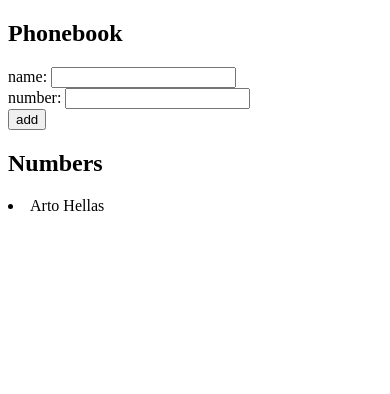
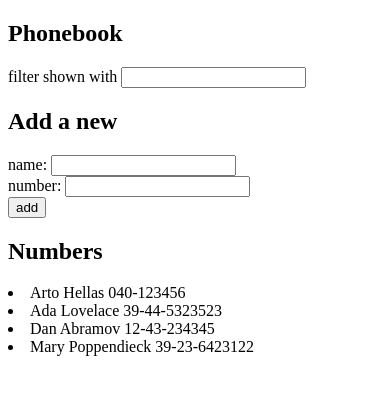
Before and after one commit to matildehomem/full-stack-open-2020, a React (Create React App) app in the folder part2/phonebook/: page / in a window 390 px wide. Shown: the top 394 px of the page. Built offline with nearby package versions, Linux system fonts and the light colour scheme.

Commit message:
phonebook step 4

```diff
--- a/part2/phonebook/src/App.js
+++ b/part2/phonebook/src/App.js
@@ -2,11 +2,21 @@
 
 const App = () => {
   const [ persons, setPersons] = useState([
-    { name: 'Arto Hellas' }
+    { name: 'Arto Hellas', number: '040-123456' },
+    { name: 'Ada Lovelace', number: '39-44-5323523' },
+    { name: 'Dan Abramov', number: '12-43-234345' },
+    { name: 'Mary Poppendieck', number: '39-23-6423122' }
   ])
   const [ newName, setNewName ] = useState('')
   const [ newNumber, setNewNumber ] = useState('')
+  const [ nameToFilter, setNameToFilter ] = useState('')
 
+  const handleNameChange = (event) => {
+    setNewName(event.target.value)
+  }
+  const handleNumberChange = (event) => {
+    setNewNumber(event.target.value)
+  }
   const handleSubmit =(e)=>{
     e.preventDefault();
 
@@ -15,8 +25,6 @@
       alert(`${newName} is already added to phonebook`)
       return
     }
-
-
     const newPerson = {
       name: newName,
       number: newNumber
@@ -26,17 +34,18 @@
     setNewName('')
     setNewNumber('')
   }
+  const handleFilter = (e) =>{
+    setNameToFilter(e.target.value)
+  }
 
-  const handleNameChange = (event) => {
-    setNewName(event.target.value)
-  }
-  const handleNumberChange = (event) => {
-    setNewNumber(event.target.value)
-  }
+const personsFiltered = nameToFilter ? persons.filter(person => person.name.toLowerCase().includes(nameToFilter.toLowerCase())) : persons
+
 
   return (
     <div>
       <h2>Phonebook</h2>
+      <div>filter shown with <input value={nameToFilter} onChange={handleFilter}/></div>
+      <h2>Add a new</h2>
       <form>
         <div>
           name: <input value={newName} onChange={handleNameChange}/>
@@ -49,7 +58,7 @@
         </div>
       </form>
       <h2>Numbers</h2>
-      {persons.map((person, i) => <li key={i}>{person.name} {person.number}</li>)}
+      {personsFiltered.map((person, i) => <li key={i}>{person.name} {person.number}</li>)}
     </div>
   )
 }
```
